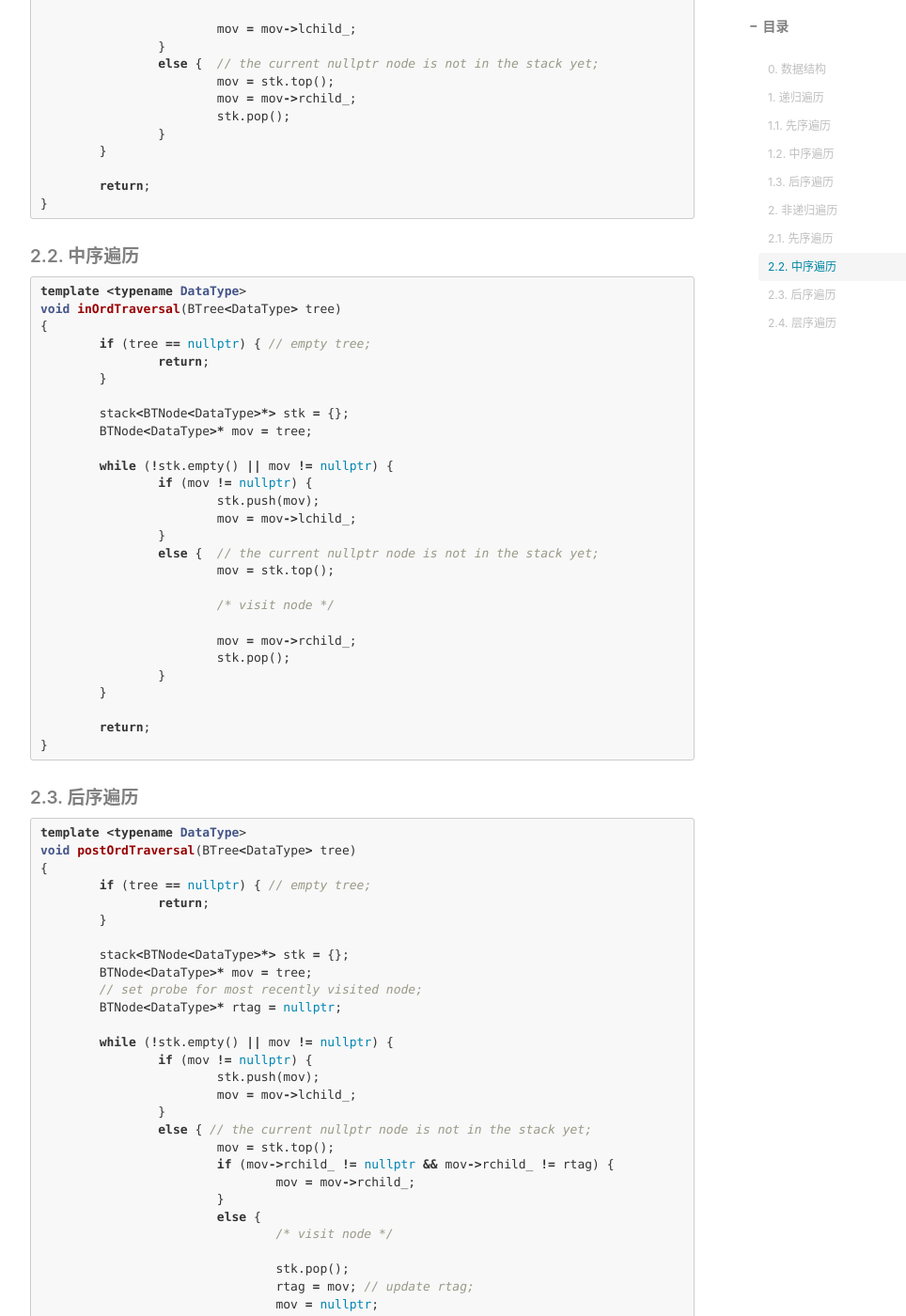
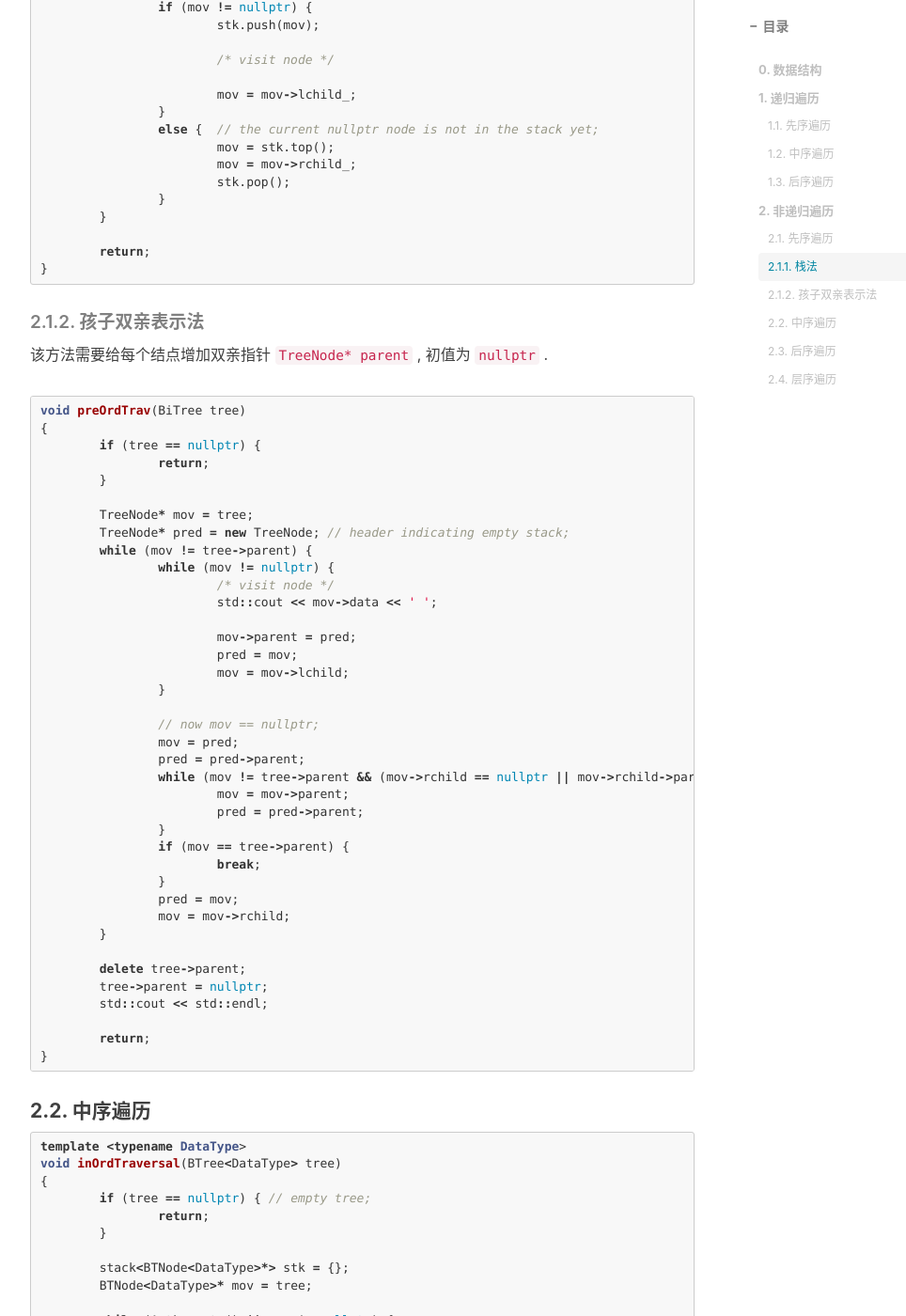
Before and after one commit to Eicmlye/Eicmlye.github.io, a Jekyll site: the page built from _posts/2022-08-08-tree-traversal.md, in a window 1280 px wide and 1400 px high, scrolled down 2081 px. Shown: the whole window at 94% size, without its empty margins (233-1197 px from the left). Built offline with Jekyll 4.4.1, drawn with Linux system fonts in a browser that asks for light colours; nearby versions of some CDN libraries; comment, search, counter and statistics services are not loaded; some of the changed text lies outside the part shown.

Commit message:
upd preTrav method, normal tree build

````diff
--- a/_posts/2022-08-08-tree-traversal.md
+++ b/_posts/2022-08-08-tree-traversal.md
@@ -12,7 +12,7 @@
     - 二叉树
 ---
 
-#### 0. 数据结构
+### 0. 数据结构
 
 ```cpp
 template <typename DataType>
@@ -27,9 +27,9 @@
 using BTree = BTNode<DataType>*; // without header node;
 ```
 
-#### 1. 递归遍历
+### 1. 递归遍历
 
-##### 1.1. 先序遍历
+#### 1.1. 先序遍历
 
 ```cpp
 template <typename DataType>
@@ -46,7 +46,7 @@
 }
 ```
 
-##### 1.2. 中序遍历
+#### 1.2. 中序遍历
 
 ```cpp
 template <typename DataType>
@@ -63,7 +63,7 @@
 }
 ```
 
-##### 1.3. 后序遍历
+#### 1.3. 后序遍历
 
 ```cpp
 template <typename DataType>
@@ -80,9 +80,11 @@
 }
 ```
 
-#### 2. 非递归遍历
+### 2. 非递归遍历
 
-##### 2.1. 先序遍历
+#### 2.1. 先序遍历
+
+##### 2.1.1. 栈法
 
 ```cpp
 template <typename DataType>
@@ -114,7 +116,52 @@
 }
 ```
 
-##### 2.2. 中序遍历
+##### 2.1.2. 孩子双亲表示法
+
+该方法需要给每个结点增加双亲指针 `TreeNode* parent` , 初值为 `nullptr` .
+
+```cpp
+void preOrdTrav(BiTree tree)
+{
+	if (tree == nullptr) {
+		return;
+	}
+
+	TreeNode* mov = tree;
+	TreeNode* pred = new TreeNode; // header indicating empty stack;
+	while (mov != tree->parent) {
+		while (mov != nullptr) {
+			/* visit node */
+			std::cout << mov->data << ' ';
+
+			mov->parent = pred;
+			pred = mov;
+			mov = mov->lchild;
+		}
+
+		// now mov == nullptr;
+		mov = pred;
+		pred = pred->parent;
+		while (mov != tree->parent && (mov->rchild == nullptr || mov->rchild->parent != nullptr)) { // non-null parent indicates that the node has been visited;
+			mov = mov->parent;
+			pred = pred->parent;
+		}
+		if (mov == tree->parent) {
+			break;
+		}
+		pred = mov;
+		mov = mov->rchild;
+	}
+
+	delete tree->parent;
+	tree->parent = nullptr;
+	std::cout << std::endl;
+
+	return;
+}
+```
+
+#### 2.2. 中序遍历
 
 ```cpp
 template <typename DataType>
@@ -146,7 +193,7 @@
 }
 ```
 
-##### 2.3. 后序遍历
+#### 2.3. 后序遍历
 
 ```cpp
 template <typename DataType>
@@ -185,7 +232,7 @@
 }
 ```
 
-##### 2.4. 层序遍历
+#### 2.4. 层序遍历
 
 ```cpp
 template <typename DataType>
````
Also changed, not shown: other parts of _posts/2022-08-08-tree-traversal.md (+1 -1 lines), _posts/2022-08-12-tree-build.md (+41 -1 lines).
